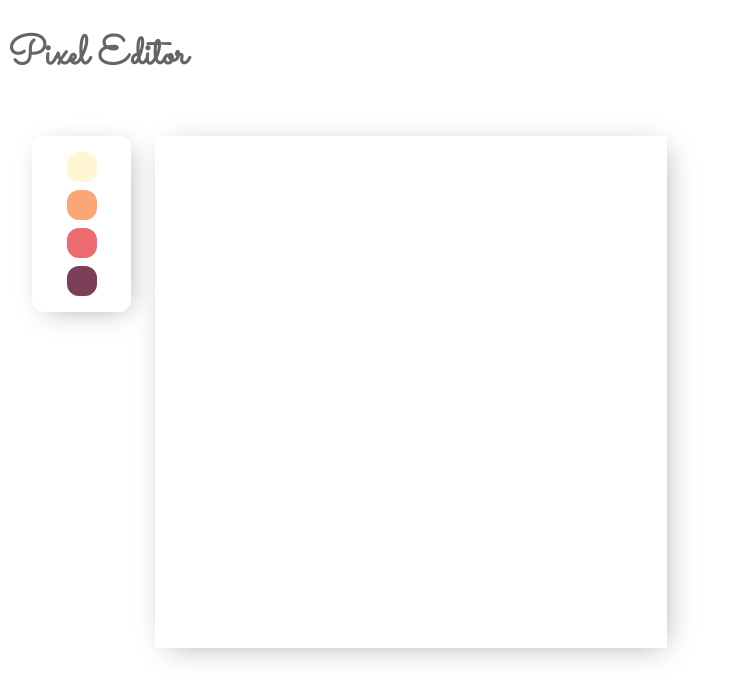
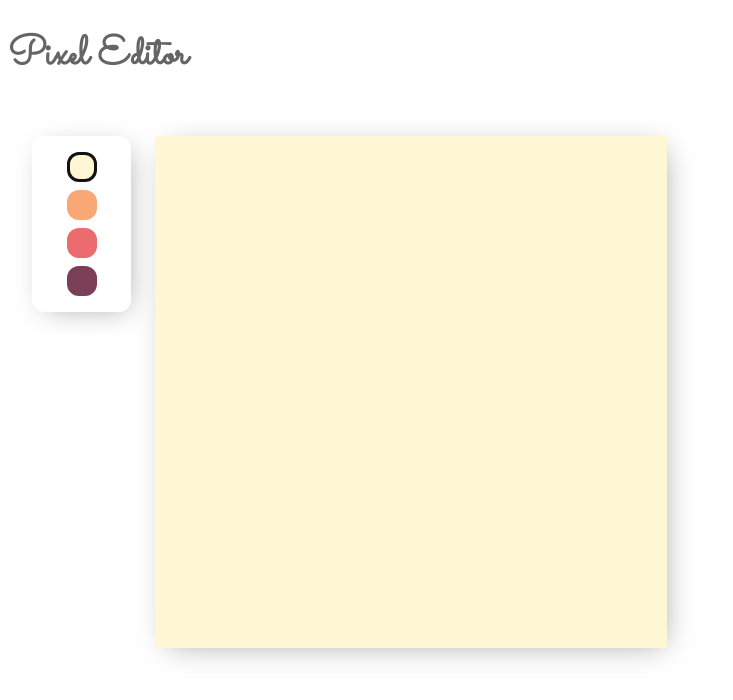
Before and after one commit to merricatbw/pixel_editor, a React (Vite) app: page / in a window 1280 px wide. Shown: the top 700 px of the page, without its empty margins (0-733 px from the left). Built offline with nearby package versions, Linux system fonts and the light colour scheme.

Commit message:
Fill canvas on load

```diff
--- a/src/App.jsx
+++ b/src/App.jsx
@@ -17,7 +17,7 @@ const App = () => {
 
     const [tiles, setTiles] = useState({})
 
-    const [selectedColor, setSelectedColor] = useState("#000000")
+    const [selectedColor, setSelectedColor] = useState("#fff6d3")
 
     const [palette, setPallete] = useState([
         "#fff6d3",
@@ -34,6 +34,12 @@ const App = () => {
             }
         }
         setTiles(tmpObj)
+    }, [])
+
+    useEffect(() => {
+        const ctx = document.querySelector('canvas').getContext("2d")
+        ctx.fillStyle = palette[0]
+        ctx.fillRect(0, 0, canvas.width, canvas.height)
     }, [])
 
     const stringifyCoords = (x, y) => {
```
